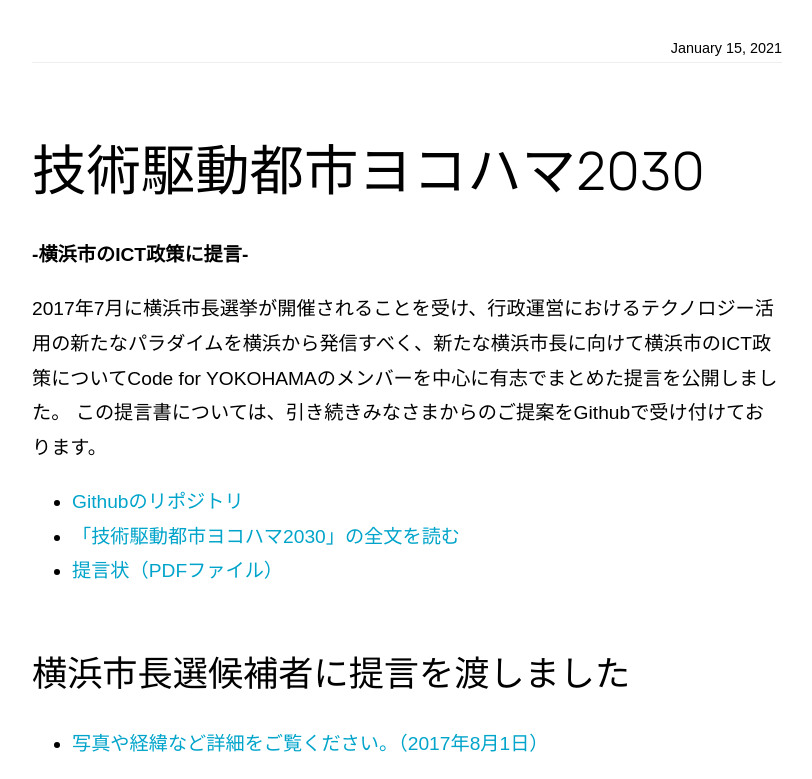
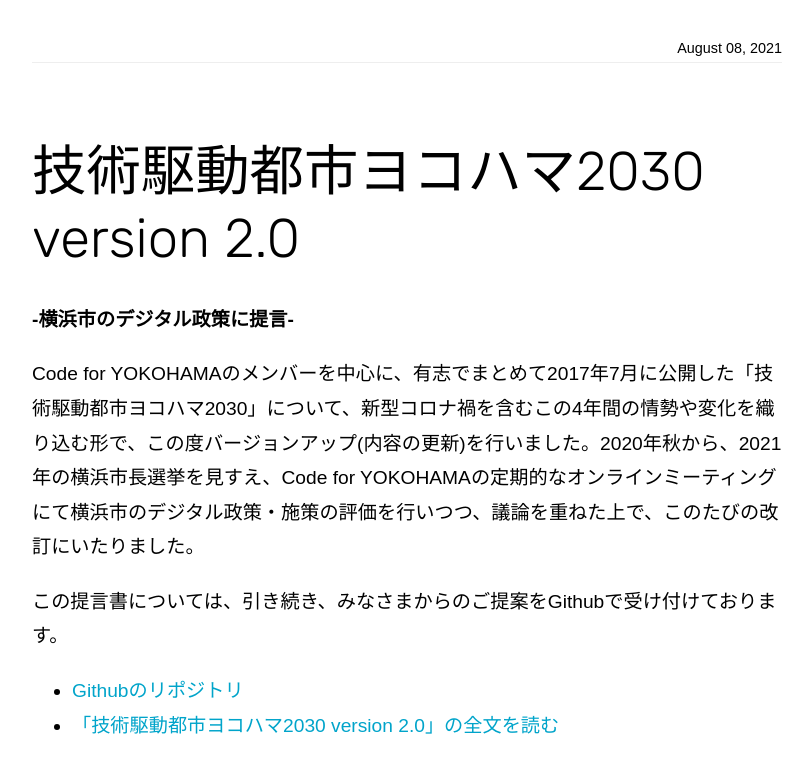
Before and after one commit to Code4Yokohama/code4.yokohama, a Jekyll site: the page built from _projects/ICTproposal.md, in a window 1280 px wide and 900 px high, scrolled down 783 px, cut to the strip 121-900 px from the top of the window. Shown: the whole strip, without its empty margins (233-1045 px from the left). Built offline with Jekyll 4.4.1, drawn with Linux system fonts in a browser that asks for light colours; nearby versions of some CDN libraries; some of the changed text lies outside the part shown.

Commit message:
「技術駆動都市ヨコハマ2030 version 2.0」公開

```diff
--- a/_projects/ICTproposal.md
+++ b/_projects/ICTproposal.md
@@ -1,22 +1,25 @@
 ---
-title: 技術駆動都市ヨコハマ2030
+title: 技術駆動都市ヨコハマ2030 version 2.0
 top_image: /images/ict-proposal/techcity-top.png
 layout: post
-date: 2021-01-15
+date: 2021-08-8
 sort_value: c00500
 image: /images/ict-proposal/techcity-top.png
 ---
 
-# 技術駆動都市ヨコハマ2030
+# 技術駆動都市ヨコハマ2030 version 2.0
 
-**-横浜市のICT政策に提言-**
+**-横浜市のデジタル政策に提言-**
 
-2017年7月に横浜市長選挙が開催されることを受け、行政運営におけるテクノロジー活用の新たなパラダイムを横浜から発信すべく、新たな横浜市長に向けて横浜市のICT政策についてCode for YOKOHAMAのメンバーを中心に有志でまとめた提言を公開しました。
-この提言書については、引き続きみなさまからのご提案をGithubで受け付けております。
+Code for YOKOHAMAのメンバーを中心に、有志でまとめて2017年7月に公開した「技術駆動都市ヨコハマ2030」について、新型コロナ禍を含むこの4年間の情勢や変化を織り込む形で、この度バージョンアップ(内容の更新)を行いました。2020年秋から、2021年の横浜市長選挙を見すえ、Code for YOKOHAMAの定期的なオンラインミーティングにて横浜市のデジタル政策・施策の評価を行いつつ、議論を重ねた上で、このたびの改訂にいたりました。
+
+この提言書については、引き続き、みなさまからのご提案をGithubで受け付けております。
 
 * [Githubのリポジトリ](https://github.com/Code4Yokohama/ICTProposal){:target="_blank"}
-* [「技術駆動都市ヨコハマ2030」の全文を読む](/ict-proposal/full-text/)
-* [提言状（PDFファイル）](/ict-proposal/ICT_Proposal_cover20170721.pdf)
+* [「技術駆動都市ヨコハマ2030 version 2.0」の全文を読む](/ict-proposal/full-text/)
 
-## 横浜市長選候補者に提言を渡しました
-* [写真や経緯など詳細をご覧ください。（2017年8月1日）](/ict-proposal/report)
+## version1.0（2017.7.15公開）について
+2017年7月に横浜市長選挙が開催されることを受け、行政運営におけるテクノロジー活用の新たなパラダイムを横浜から発信すべく、新たな横浜市長に向けて横浜市のICT政策についてCode for YOKOHAMAのメンバーを中心に有志でまとめた提言を公開しました。
+
+* [version 1.0(提言書(PDFファイル))](/ict-proposal/ICT_Proposal_cover20170721.pdf)
+* 横浜市長選候補者に提言を渡しました。[写真や経緯など詳細をご覧ください。(2017年8月1日)](/ict-proposal/report)
```
